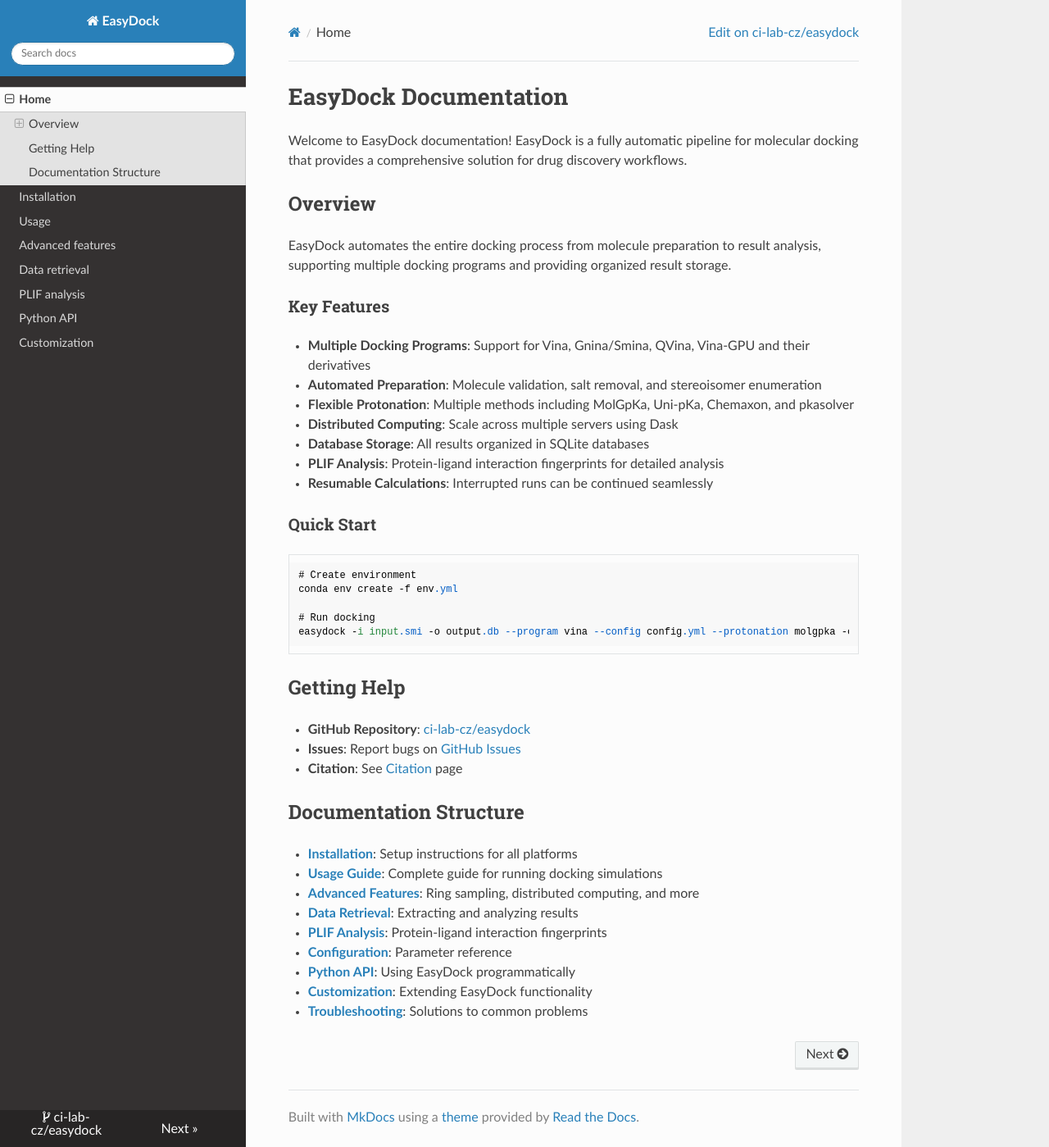
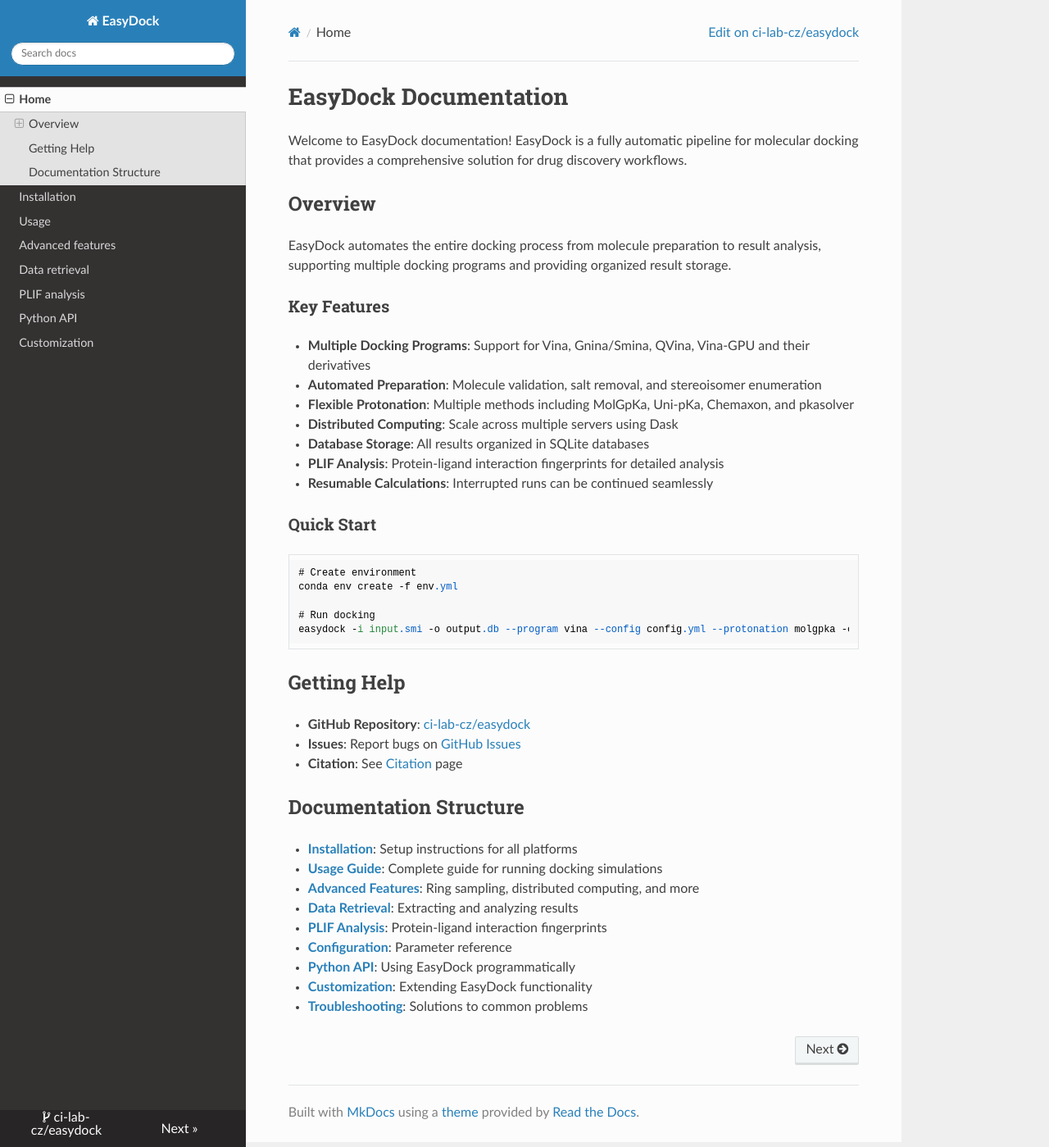
Before and after one commit to ci-lab-cz/easydock, an MkDocs documentation site: the page built from docs/index.md, in a window 1280 px wide and 1399 px high. Shown: the whole window at 82% size. Built offline with MkDocs 1.6.1, drawn with Linux system fonts in a browser that asks for light colours; nearby versions of some CDN libraries.

Commit message:
Update extra.css to make code block fancy

```diff
--- a/docs/styles/extra.css
+++ b/docs/styles/extra.css
@@ -25,7 +25,7 @@
 /* Code block container */
 .rst-content div.highlight pre {
     padding: 0.5em 0.75em;
-    margin: 0.6em 0;
+    margin: 0.4em 0;
     font-size: 0.95em;
     line-height: 1.45;
 }
```
